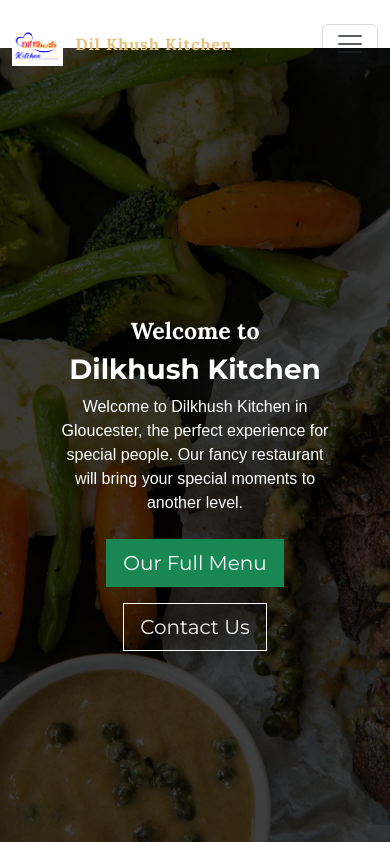
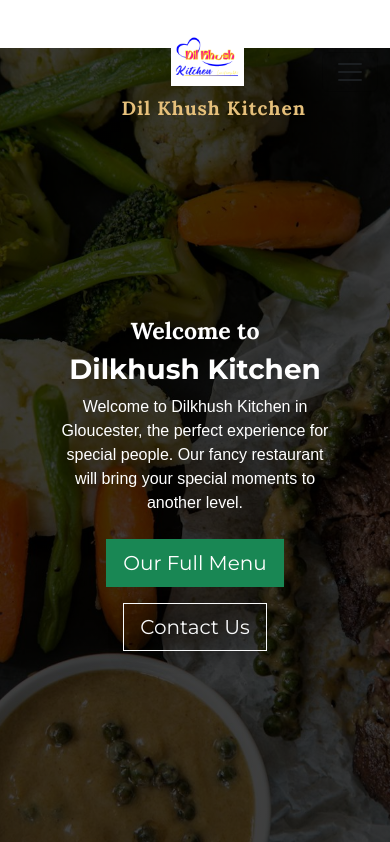
Before and after one commit to dilkhush2025/Dilkhush-Kitchen, a React (Create React App) app: page / in a window 390 px wide. Shown: the top 842 px of the page. Built offline with nearby package versions, Linux system fonts and the light colour scheme; a web font is replaced by a local one.

Commit message:
mobile UI changes

```diff
--- a/src/App.css
+++ b/src/App.css
@@ -104,34 +104,52 @@
 }
 
 /* ✅ Mobile-specific adjustments */
+/* Remove white bar issue on mobile */
+.navbar-collapse {
+  background: rgba(10, 10, 10, 0.95);
+  backdrop-filter: blur(10px);
+  padding: 1.5rem 1rem;
+  border-radius: 12px;
+  text-align: center;
+  transition: all 0.3s ease-in-out;
+}
+
+/* Mobile nav links stacked */
 @media (max-width: 768px) {
-  .navbar-collapse {
-    background: rgba(10, 10, 10, 0.95);
-    padding: 6rem;
-    border-radius: 12px;
-    text-align: center;
+  .navbar {
+    padding: 0.5rem 1rem;
   }
+
+  .navbar-brand {
+    margin: auto;
+    display: flex;
+    flex-direction: column;
+    align-items: center;
+  }
+
+  .navbar-logo {
+    height: 65px;
+    margin-bottom: 0.5rem;
+  }
+
+  .brand-text {
+    font-size: 1.2rem;
+    color: #e6c07b;
+  }
+
   .nav-link {
-    font-size: 1rem;
     display: block;
-    margin: 10px 0;
+    margin: 1rem 0;
+    font-size: 1.1rem;
     color: #fff !important;
   }
+
   .order-btn {
-    margin-top: 15px;
     width: 100%;
-  }
-
-  /* Hero section padding */
-  .hero {
-    text-align: center;
-    padding: 0 6rem;
-  }
-  .hero-content {
-    max-width: 90%;
-    margin: auto;
+    margin-top: 1rem;
   }
 }
+
 
 /* Buttons */
 .order-btn, .hero-btn {
```
